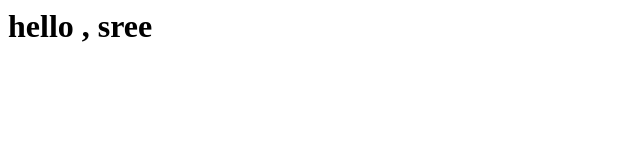
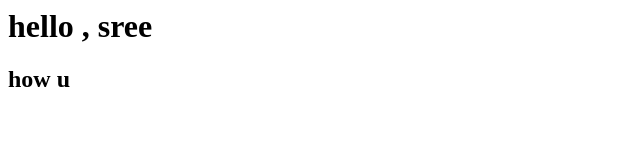
Before and after one commit to sreejalekkala22/jenkins-demo, a plain HTML site: page index.html in a window 1280 px wide. Shown: the full height of the page, 0-640 px from the left. Drawn offline with Linux system fonts and the light colour scheme.

Commit message:
index.html

```diff
--- a/index.html
+++ b/index.html
@@ -4,5 +4,6 @@
   </head>
   <body>
     <h1>hello , sree</h1>
+    <h2>how u </h2>
   </body>
 </html>
```
